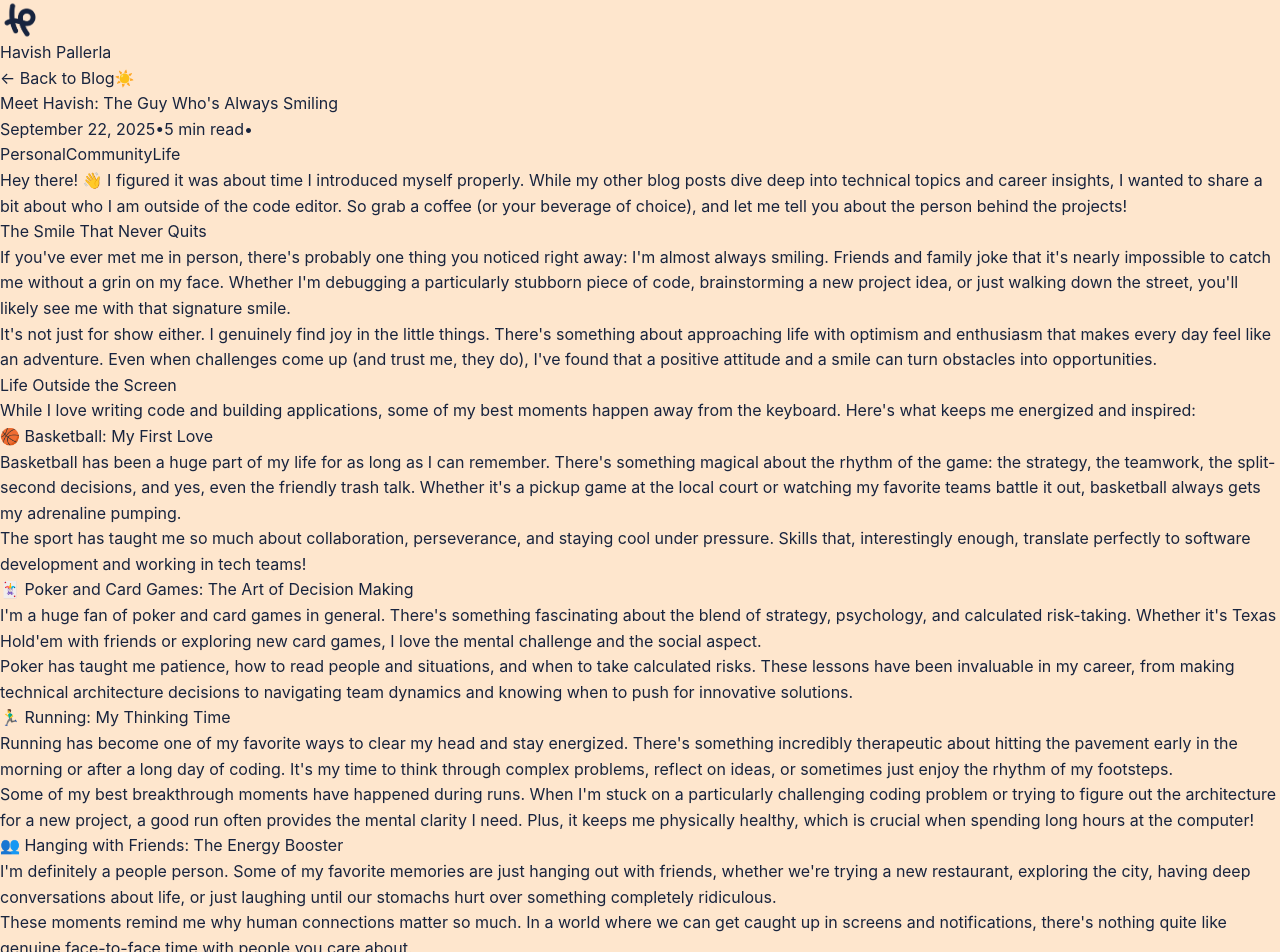
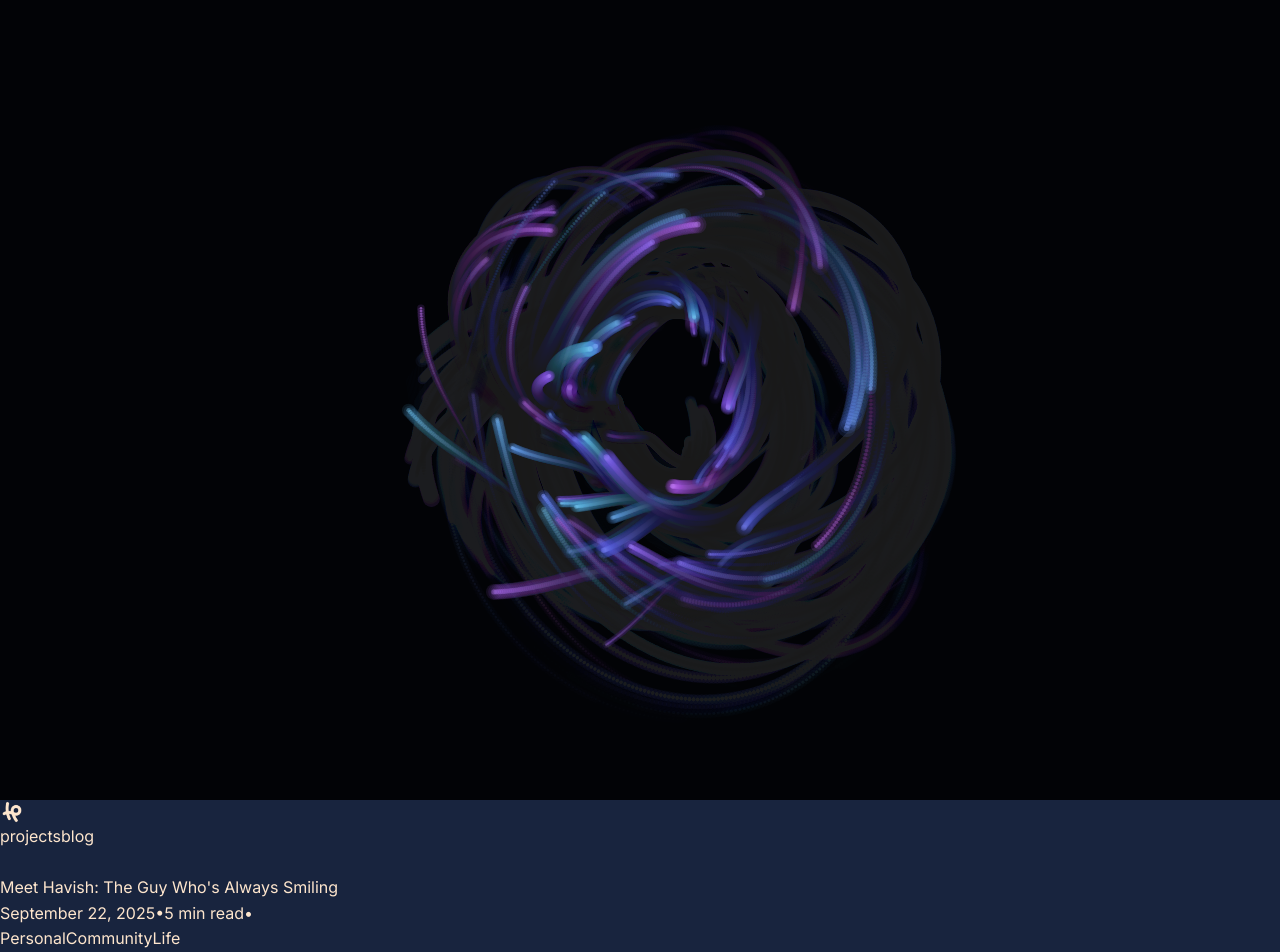
Before and after one commit to HavishPallerla/Havi.sh, a Next.js app: page /blog/meet-havish in a window 1280 px wide. Shown: the top 952 px of the page. Built offline with nearby package versions, Linux system fonts and the light colour scheme.

Commit message:
redesigned blog post

```diff
--- a/src/app/blog/meet-havish/page.js
+++ b/src/app/blog/meet-havish/page.js
@@ -1,65 +1,83 @@
 'use client';
+
+import { Inter } from 'next/font/google';
+import Link from 'next/link';
 import { useState, useEffect } from 'react';
-import Link from 'next/link';
 import Image from 'next/image';
+import SwirlBackground from '../../components/SwirlBackground';
+
+const inter = Inter({ subsets: ['latin'] });
 
 export default function MeetHavish() {
   const [isDark, setIsDark] = useState(true);
 
   useEffect(() => {
-    const theme = localStorage.getItem('theme');
-    if (theme) {
-      setIsDark(theme === 'dark');
+    const root = document.documentElement;
+    if (isDark) {
+      root.classList.add('dark');
+    } else {
+      root.classList.remove('dark');
     }
-  }, []);
-
-  const toggleTheme = () => {
-    const newTheme = !isDark;
-    setIsDark(newTheme);
-    localStorage.setItem('theme', newTheme ? 'dark' : 'light');
-  };
+  }, [isDark]);
 
   return (
-    <div className={`min-h-screen transition-colors duration-300 ${
-      isDark ? 'bg-gray-900 text-white' : 'bg-white text-gray-900'
-    }`}>
-      {/* Navigation */}
-      <nav className={`border-b transition-colors duration-300 ${
-        isDark ? 'border-gray-800' : 'border-gray-200'
-      }`}>
-        <div className="max-w-6xl mx-auto px-4 py-4 flex justify-between items-center">
-          <Link href="/" className="flex items-center space-x-3">
+    <>
+      <SwirlBackground />
+
+      <div
+        className={`min-h-screen transition-colors duration-300 relative ${
+          isDark ? 'bg-[#18243E]/50' : 'bg-[#fee6cd]/50'
+        } ${inter.className}`}
+      >
+        <nav className="flex items-center justify-between px-8 py-6 relative z-10">
+          <Link href="/" className="transition-opacity duration-200 hover:opacity-70">
             <Image
-              src={isDark ? "/logo-dark.png" : "/logo.png"}
-              alt="Havish Pallerla"
-              width={40}
-              height={40}
-              className="rounded-lg"
+              src={isDark ? "/logo.png" : "/logo-dark.png"}
+              alt="Havish Logo"
+              width={24}
+              height={24}
+              className="w-6 h-6"
             />
-            <span className="text-xl font-bold">Havish Pallerla</span>
           </Link>
 
-          <div className="flex items-center space-x-6">
-            <Link href="/blog" className={`hover:text-[#fee6cd] transition-colors ${
-              isDark ? 'text-gray-300' : 'text-gray-600'
-            }`}>
-              ← Back to Blog
+          <div className="flex items-center space-x-8">
+            <Link
+              href="/projects"
+              className={`text-sm ${
+                isDark ? 'text-gray-300 hover:text-[#fee6cd]' : 'text-[#18243E]/70 hover:text-[#18243E]'
+              } transition-colors duration-200`}
+            >
+              projects
             </Link>
-            <button
-              onClick={toggleTheme}
-              className={`p-2 rounded-lg transition-colors ${
-                isDark ? 'hover:bg-gray-800' : 'hover:bg-gray-100'
-              }`}
+            <Link
+              href="/blog"
+              className={`text-sm ${
+                isDark ? 'text-[#fee6cd]' : 'text-[#18243E]'
+              } transition-colors duration-200`}
             >
-              {isDark ? '☀️' : '🌙'}
-            </button>
+              blog
+            </Link>
           </div>
-        </div>
-      </nav>
 
-      {/* Main Content */}
-      <main className="max-w-4xl mx-auto px-4 py-12">
-        <article>
+          <button
+            onClick={() => setIsDark(!isDark)}
+            className={`p-2 rounded-lg ${
+              isDark ? 'bg-gray-800 hover:bg-gray-700' : 'bg-[#18243E]/10 hover:bg-[#18243E]/20'
+            } transition-colors duration-200`}
+          >
+            {isDark ? (
+              <svg className={`h-4 w-4 text-[#fee6cd]`} fill="currentColor" viewBox="0 0 20 20">
+                <path fillRule="evenodd" d="M10 2a1 1 0 011 1v1a1 1 0 11-2 0V3a1 1 0 011-1zm4 8a4 4 0 11-8 0 4 4 0 018 0zm-.464 4.95l.707.707a1 1 0 001.414-1.414l-.707-.707a1 1 0 00-1.414 1.414zm2.12-10.607a1 1 0 010 1.414l-.706.707a1 1 0 11-1.414-1.414l.707-.707a1 1 0 011.414 0zM17 11a1 1 0 100-2h-1a1 1 0 100 2h1zm-7 4a1 1 0 011 1v1a1 1 0 11-2 0v-1a1 1 0 011-1zM5.05 6.464A1 1 0 106.465 5.05l-.708-.707a1 1 0 00-1.414 1.414l.707.707zm1.414 8.486l-.707.707a1 1 0 01-1.414-1.414l.707-.707a1 1 0 011.414 1.414zM4 11a1 1 0 100-2H3a1 1 0 000 2h1z" clipRule="evenodd" />
+              </svg>
+            ) : (
+              <svg className={`h-4 w-4 text-[#18243E]`} fill="currentColor" viewBox="0 0 20 20">
+                <path d="M17.293 13.293A8 8 0 016.707 2.707a8.001 8.001 0 1010.586 10.586z" />
+              </svg>
+            )}
+          </button>
+        </nav>
+
+        <main className="px-8 py-8 max-w-4xl mx-auto relative z-10 animate-in slide-in-from-bottom-4 duration-500">
           {/* Header */}
           <header className="mb-12 text-center">
             <h1 className={`text-4xl md:text-5xl font-bold mb-6 ${
@@ -250,8 +268,8 @@ export default function MeetHavish() {
               </div>
             </div>
           </div>
-        </article>
-      </main>
-    </div>
+        </main>
+      </div>
+    </>
   );
 }
```
